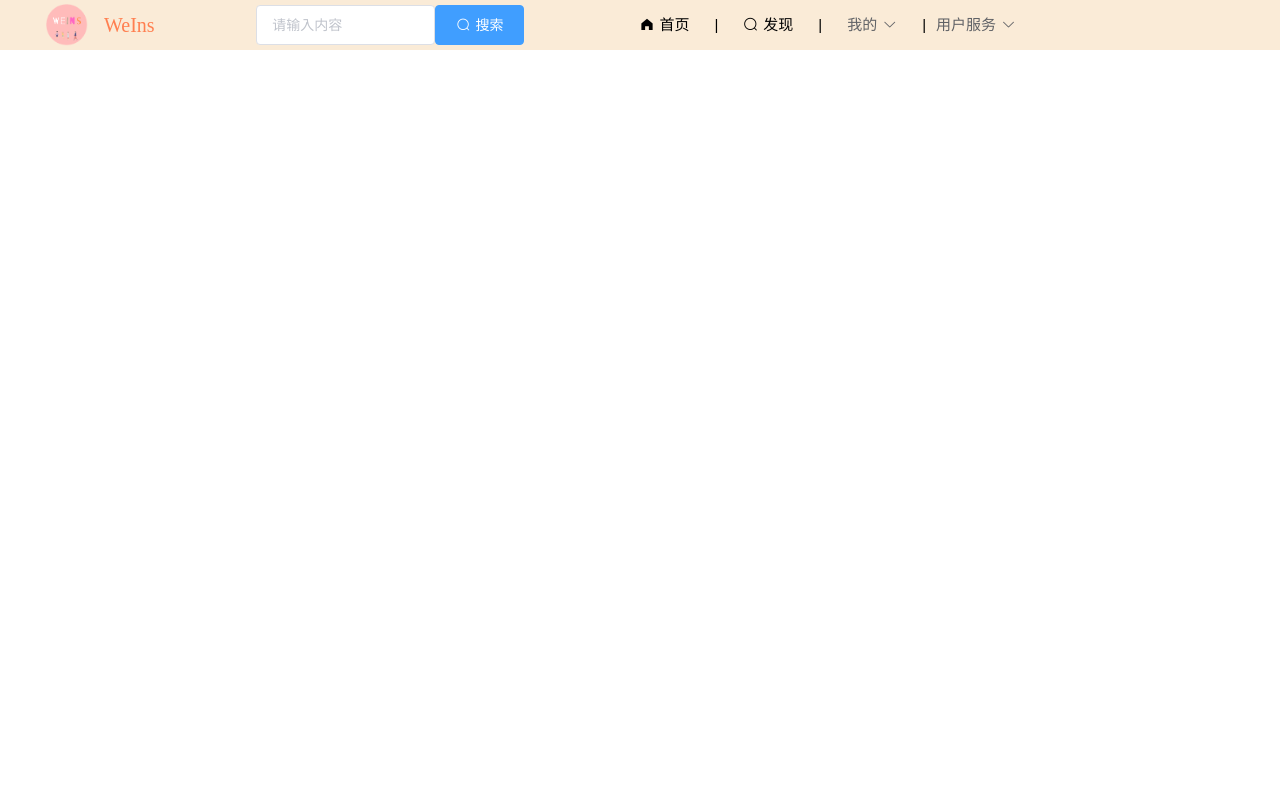
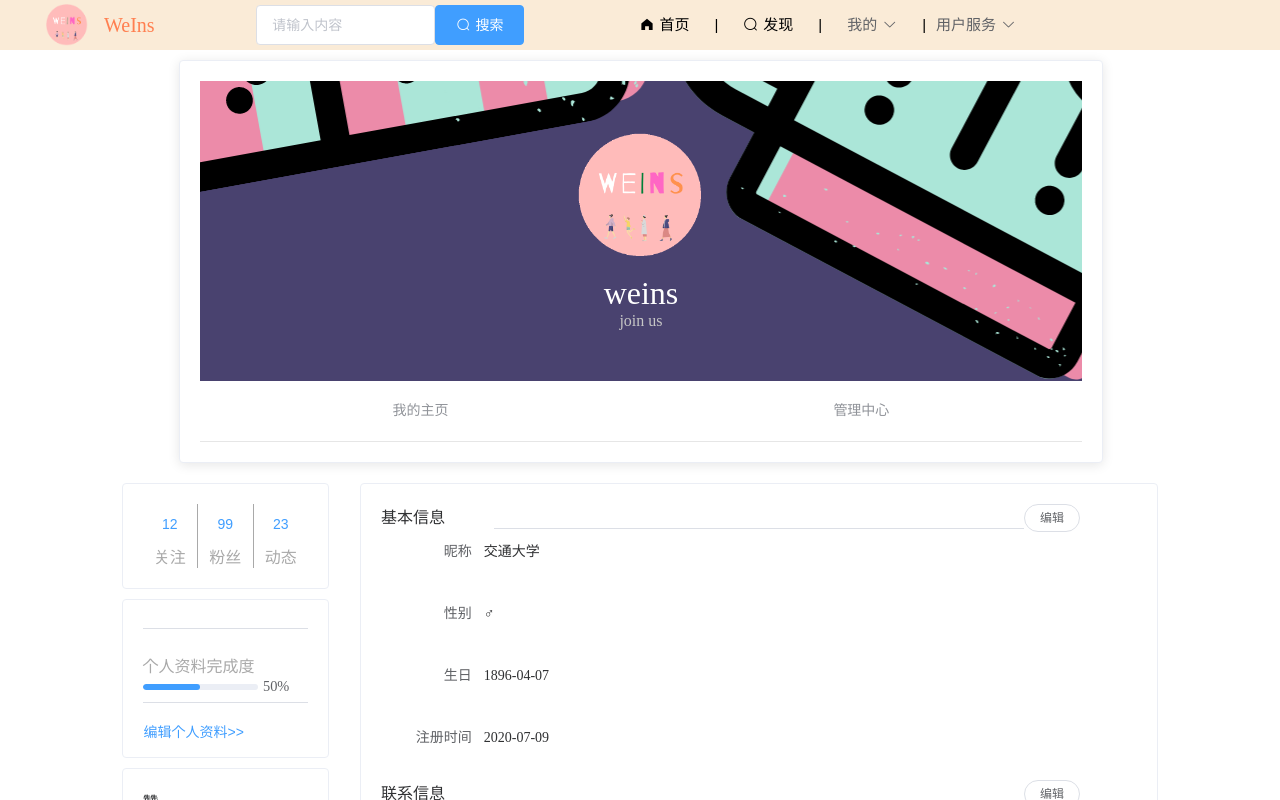
Before and after one commit to TheJunhan/WeIns_F, a Vue app: page /person in a window 1280 px wide. Built offline with nearby package versions, Linux system fonts and the light colour scheme.

Commit message:
:fire:fix:修复按钮失灵bug

```diff
--- a/src/components/myblogs.vue
+++ b/src/components/myblogs.vue
@@ -11,9 +11,13 @@
 <script>
     import Blog from './blog';
     export default {
-        components: { Blog },
+        components: {Blog},
         data() {
-
+            return{
+                myblogs:{
+                    num:0
+                }
+            }
         }
     }
 </script>
--- a/src/views/personcenter.vue
+++ b/src/views/personcenter.vue
@@ -3,40 +3,40 @@
         <el-header id="float">
             <Header ></Header>
         </el-header>
-<!--        <div class="person">-->
-<!--            <div class="head">-->
-<!--                <Card class="card"></Card>-->
-<!--            </div>-->
-<!--            <div class="container">-->
-<!--                <div class="side">-->
-<!--                    <Counter class="counter"></Counter>-->
-<!--                    <Info class="info"></Info>-->
-<!--                    <Footstep class="footstep"></Footstep>-->
-<!--                </div>-->
-<!--                <div class="main">-->
-<!--                    <Information></Information>-->
-<!--                    <Myblogs></Myblogs>-->
-<!--                    <R_Comment></R_Comment>-->
-<!--                    <comment></comment>-->
-<!--                </div>-->
-<!--            </div>-->
-<!--        </div>-->
+        <div class="person">
+            <div class="head">
+                <Card class="card"></Card>
+            </div>
+            <div class="container">
+                <div class="side">
+                    <Counter class="counter"></Counter>
+                    <Info class="info"></Info>
+                    <Footstep class="footstep"></Footstep>
+                </div>
+                <div class="main">
+                    <Information></Information>
+                    <Myblogs></Myblogs>
+                    <R_Comment></R_Comment>
+                    <comment></comment>
+                </div>
+            </div>
+        </div>
     </div>
 </template>
 
 <script>
-    // import Counter from "../components/counter";
-    // import Card from '../components/personalcard';
-    // import Footstep from "../components/footstep";
-    // import Info from "../components/info";
-    // import Myblogs from "../components/myblogs";
-    // import Information from "../components/information";
-    // import R_Comment from "../components/release_comment";
-    // import comment from "../components/comment";
+    import Counter from "../components/counter";
+    import Card from '../components/personalcard';
+    import Footstep from "../components/footstep";
+    import Info from "../components/info";
+    import Myblogs from "../components/myblogs";
+    import Information from "../components/information";
+    import R_Comment from "../components/release_comment";
+    import comment from "../components/comment";
     import Header from '../components/topnav'
 
     export default {
-        components: {Header }
+        components: {Header,Counter,Info ,Footstep,Information,Card,R_Comment, comment,Myblogs}
     }
 </script>
 
```
Also changed, not shown: 1 other file (tests, documents, lock files or other folders).
